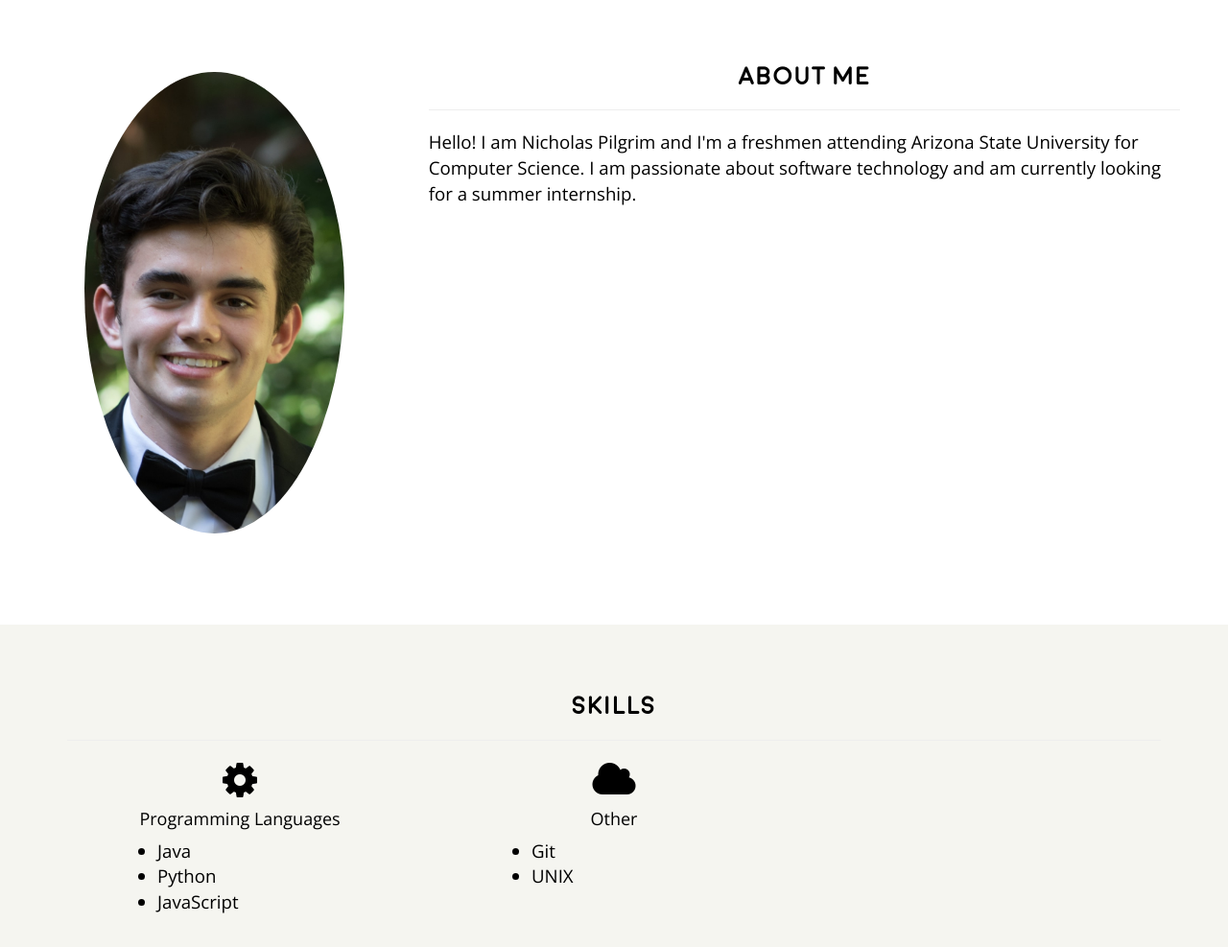
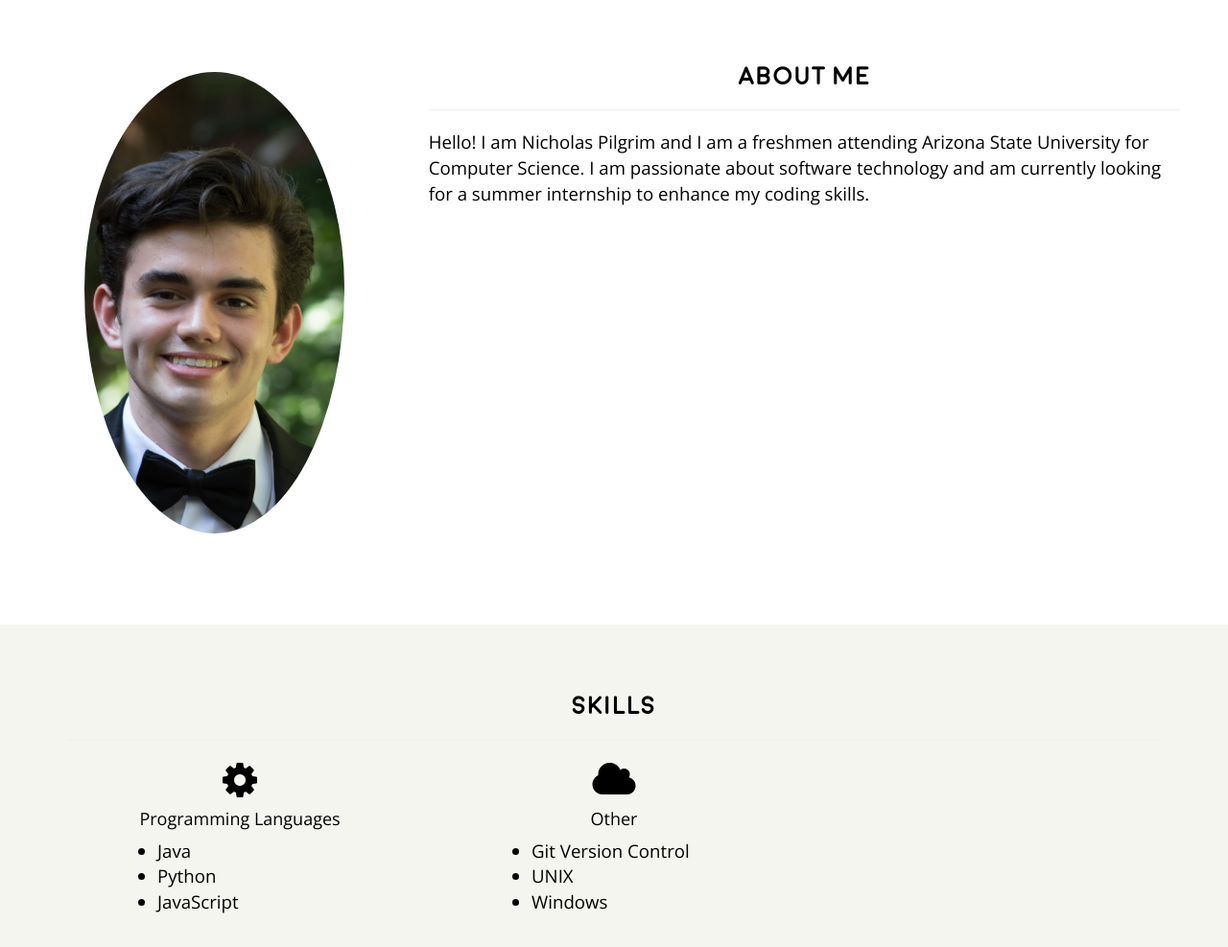
Before and after one commit to nwpilgrim/nwpilgrim.github.io, a website: page index.html in a window 1280 px wide. Shown: the part 820-1807 px from the top of the page at 96% size. Drawn offline with nearby package versions, Linux system fonts and the light colour scheme; a script that the page names is missing.

Commit message:
deleted_comments

```diff
--- a/index.html
+++ b/index.html
@@ -1,37 +1,25 @@
 <!DOCTYPE html>
-<!-- Means we are using HTML 5 -->
-<!-- Shows that the site is english so Google can translate easier -->
 <html lang="en">
 <head>
   <title>Nicholas Pilgrim-Minaya</title>
   <meta charset="utf-8">
 
-  <!-- Favicon -->
   <link rel="shortcut icon" href="assets/images/clouds.ico">
 
-  <!-- Links to other files -->
   <link rel="stylesheet" href="assets/main.css"/>
 
-  <!-- Bootstrap and Font-awesome CDN's -->
   <link href="https://maxcdn.bootstrapcdn.com/bootstrap/3.3.7/css/bootstrap.min.css" rel="stylesheet"
         integrity="sha384-BVYiiSIFeK1dGmJRAkycuHAHRg32OmUcww7on3RYdg4Va+PmSTsz/K68vbdEjh4u" crossorigin="anonymous">
   <link href="https://maxcdn.bootstrapcdn.com/font-awesome/4.7.0/css/font-awesome.min.css" rel="stylesheet"
         integrity="sha384-wvfXpqpZZVQGK6TAh5PVlGOfQNHSoD2xbE+QkPxCAFlNEevoEH3Sl0sibVcOQVnN" crossorigin="anonymous">
 
-  <!--Makes sure it's being viewed properly-->
-  <!-- user-scalable doesn't allow ppl to zoom in on mobile-->
   <meta name="viewport" content="width=device-width, initial-scale=1, user-scalable=no">
 </head>
 
-<!-- APIS -->
-
-<!-- Backup Font if custom one fails -->
 <link href="https://fonts.googleapis.com/css?family=Open+Sans|Montserrat" rel="stylesheet" type="text/css">
 
-<!-- The overlay -->
 <div id="myNav" class="overlay">
 
-  <!-- Overlay content -->
   <div class="overlay-content">
     <a href="#about" onclick="closer()">About</a>
     <a href="#skills" onclick="closer()">Skills</a>
@@ -40,10 +28,8 @@
 
 </div>
 
-<!-- Where all the content goes.. -->
 <body>
 
-<!-- Header -->
 <div class="header vertical-center">
 
   <a id="hamburger-icon" href="#" title="Menu" onclick="openNav()">
@@ -62,14 +48,12 @@
   </canvas>
 </div>
 
-<!-- About page -->
 <div class="about padding" id="about">
   <div class="row">
     <div class="container-fluid">
       <div class="col-md-4">
         <div class="profile">
 
-          <!-- Alt is used if the image is not loading -->
           <center><img src="assets/images/profile.jpg" id="portPic" alt="Simple icon" class="img-responsives
             img-circle"></center>
         </div>
@@ -79,9 +63,9 @@
         <div class="about-description">
           <b><h3>About Me</h3></b>
           <hr>
-          <p>Hello! I am Nicholas Pilgrim and I'm a freshmen attending Arizona State University for Computer Science.
+          <p>Hello! I am Nicholas Pilgrim and I am a freshmen attending Arizona State University for Computer Science.
 
-            I am passionate about software technology and am currently looking for a summer internship.
+            I am passionate about software technology and am currently looking for a summer internship to enhance my coding skills.
           </p>
         </div>
       </div>
@@ -89,7 +73,6 @@
   </div>
 </div>
 
-<!-- Skills -->
 <div class="skills padding" id="skills">
   <div class="container" style="font-family: 'Open Sans'">
     <b><h3>Skills</h3></b>
@@ -110,17 +93,16 @@
         <center><i class="contact-icon fa fa-cloud fa-3x"></i>
           <strong><h4>Other</h4></strong></center>
         <ul>
-          <li>Git</li>
+          <li>Git Version Control</li>
           <li>UNIX</li>
+          <li>Windows</li>
         </ul>
         <br>
       </div>
-
     </div>
   </div>
 </div>
 
-<!-- Contact -->
 <div class="contact padding" id="contact">
   <div class="container">
     <b><h3>Contact Me</h3></b>
@@ -153,7 +135,6 @@
   </div>
 </div>
 
-<!-- Imports jquery,bootstrap, and javascript -->
 <script
         src="https://code.jquery.com/jquery-3.2.1.min.js"
         integrity="sha256-hwg4gsxgFZhOsEEamdOYGBf13FyQuiTwlAQgxVSNgt4="
```
